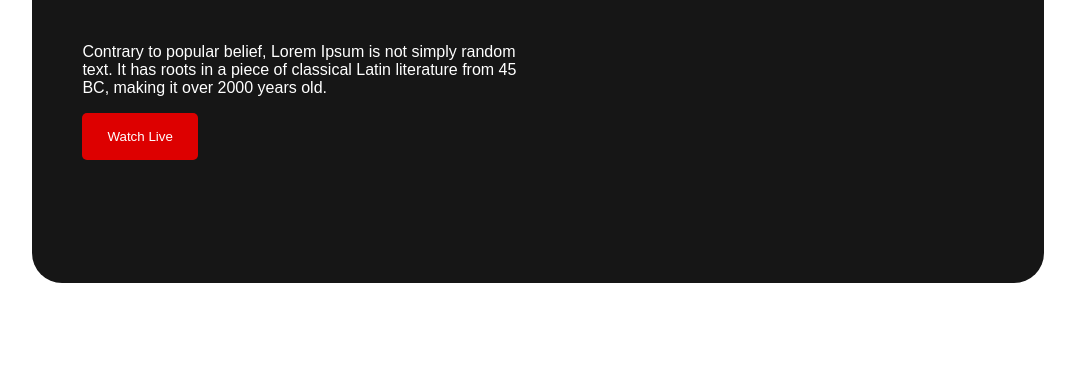
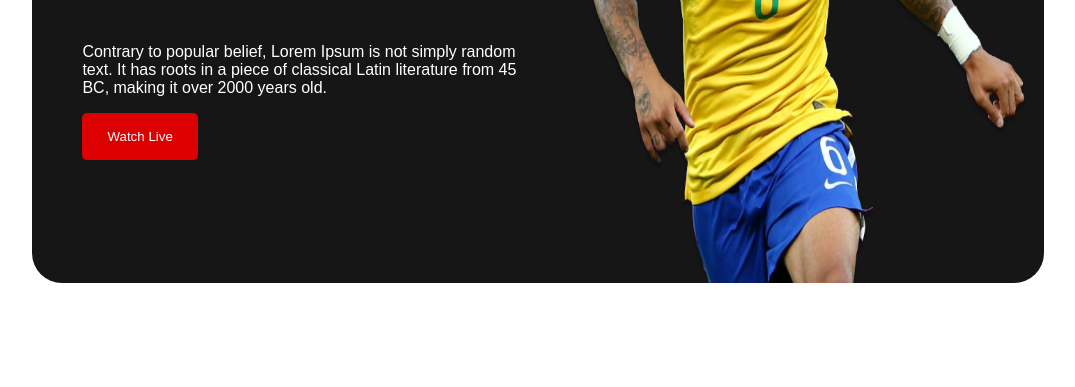
Before and after one commit to sharif-ahmad557/conceptual-session, a plain HTML site: page index.html in a window 1280 px wide. Shown: the part 413-800 px from the top of the page, without its empty margins (102-1177 px from the left). Drawn offline with Linux system fonts and the light colour scheme.

Commit message:
completed banner

```diff
--- a/index.html
+++ b/index.html
@@ -18,8 +18,9 @@
         <button class="btn-primary">Watch Live</button>
       </div>
       <div class="banner-right">
-        <img class="banner-right-img"
-          src="./B12_c3_fifa_world_cup/assets/img/banner/banner-img.png"
+        <img
+          class="banner-right-img"
+          src="./images/banner/banner-img.png"
           alt=""
         />
       </div>
```
